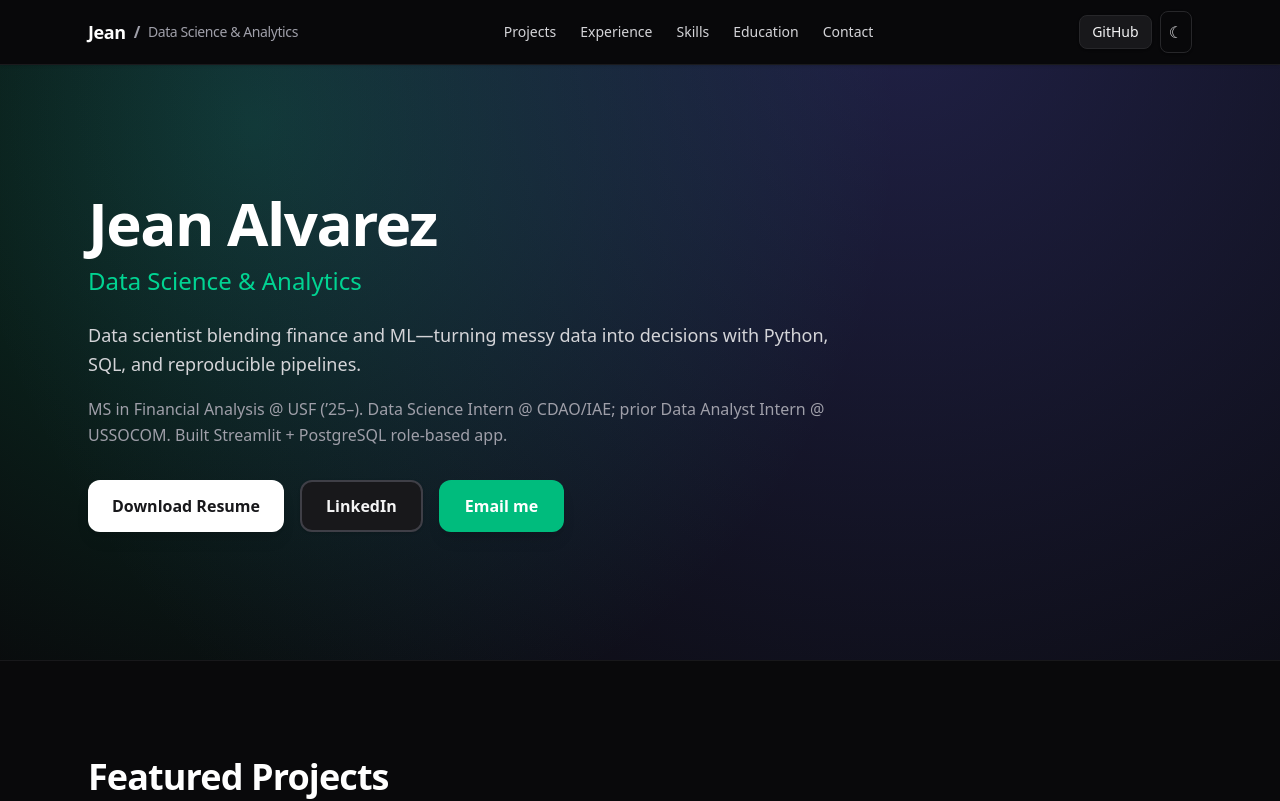
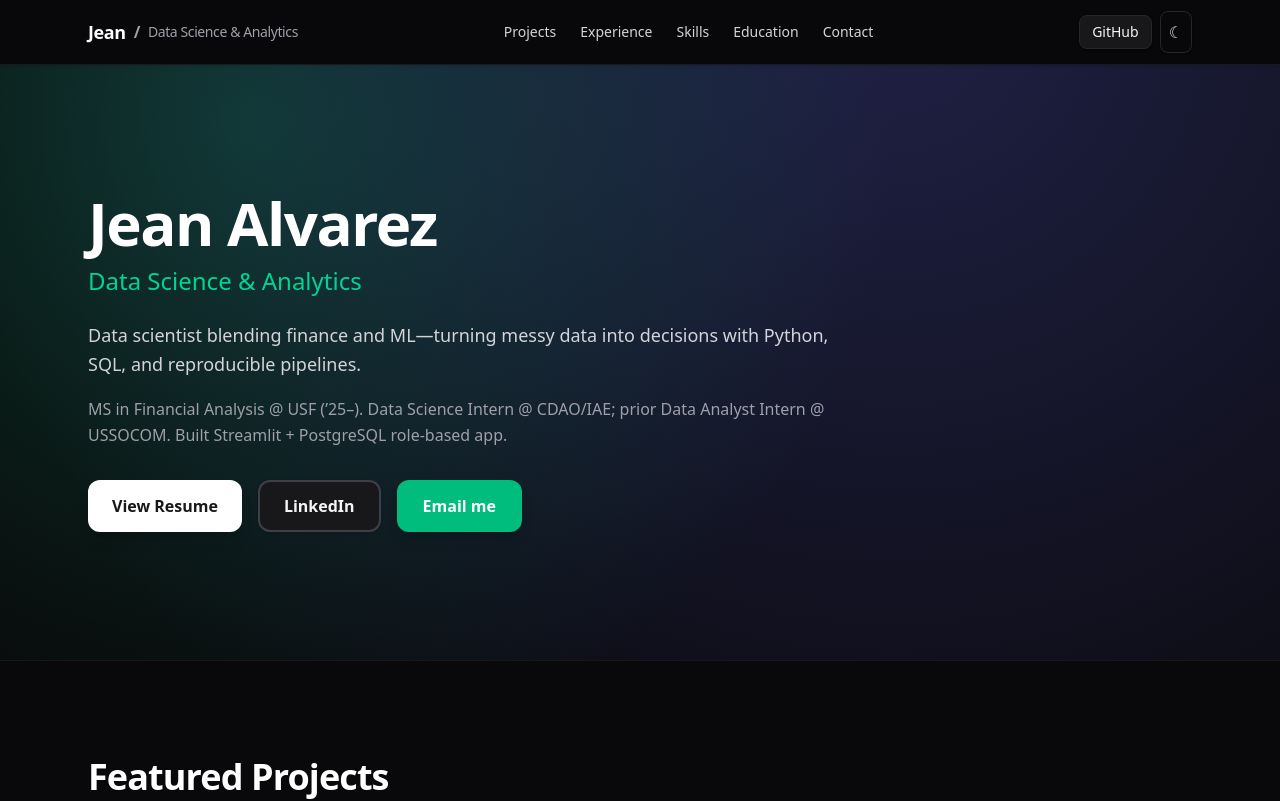
Before and after one commit to Je4n-A/Portfolio_Website, a React (Vite) app in the folder my-portfolio/: page / in a window 1280 px wide. Shown: the top 801 px of the page. Built offline with nearby package versions, Linux system fonts and the light colour scheme.

Commit message:
"Make resume viewable in browser"

```diff
--- a/my-portfolio/src/App.tsx
+++ b/my-portfolio/src/App.tsx
@@ -12,9 +12,9 @@ const DATA = {
   links: {
     email: "mailto:jeanma6742@gmail.com?subject=Hi%20Jean%20—%20Portfolio%20Inquiry",
     github: "https://github.com/Je4n-A",
-    linkedin: "https://www.linkedin.com/in/jeanamlvarez034/",
+    linkedin: "https://www.linkedin.com/in/jeanamalvarez034/",
     // kaggle: "https://www.kaggle.com/your-handle",
-    resume: "/documents/Jean_Alvarez_Resume-2025_pdf.pdf",
+    resume: "https://docs.google.com/viewer?url=https://Je4n-A.github.io/Portfolio_Website/resume/Jean_Alvarez_Resume.pdf",
   },
   skills: {
     languages: [
@@ -325,7 +325,7 @@ function Hero() {
               className="inline-flex items-center justify-center rounded-xl bg-zinc-900 px-5 py-2.5 text-sm font-semibold text-white shadow-lg transition-all hover:bg-zinc-800 hover:shadow-xl focus:outline-none focus:ring-2 focus:ring-zinc-900 focus:ring-offset-2 dark:bg-white dark:text-zinc-900 dark:hover:bg-zinc-100 dark:focus:ring-white sm:px-6 sm:py-3 sm:text-base"
               target="_blank" rel="noreferrer"
             >
-              Download Resume
+              View Resume
             </a>
             <a
               href={DATA.links.linkedin}
```
